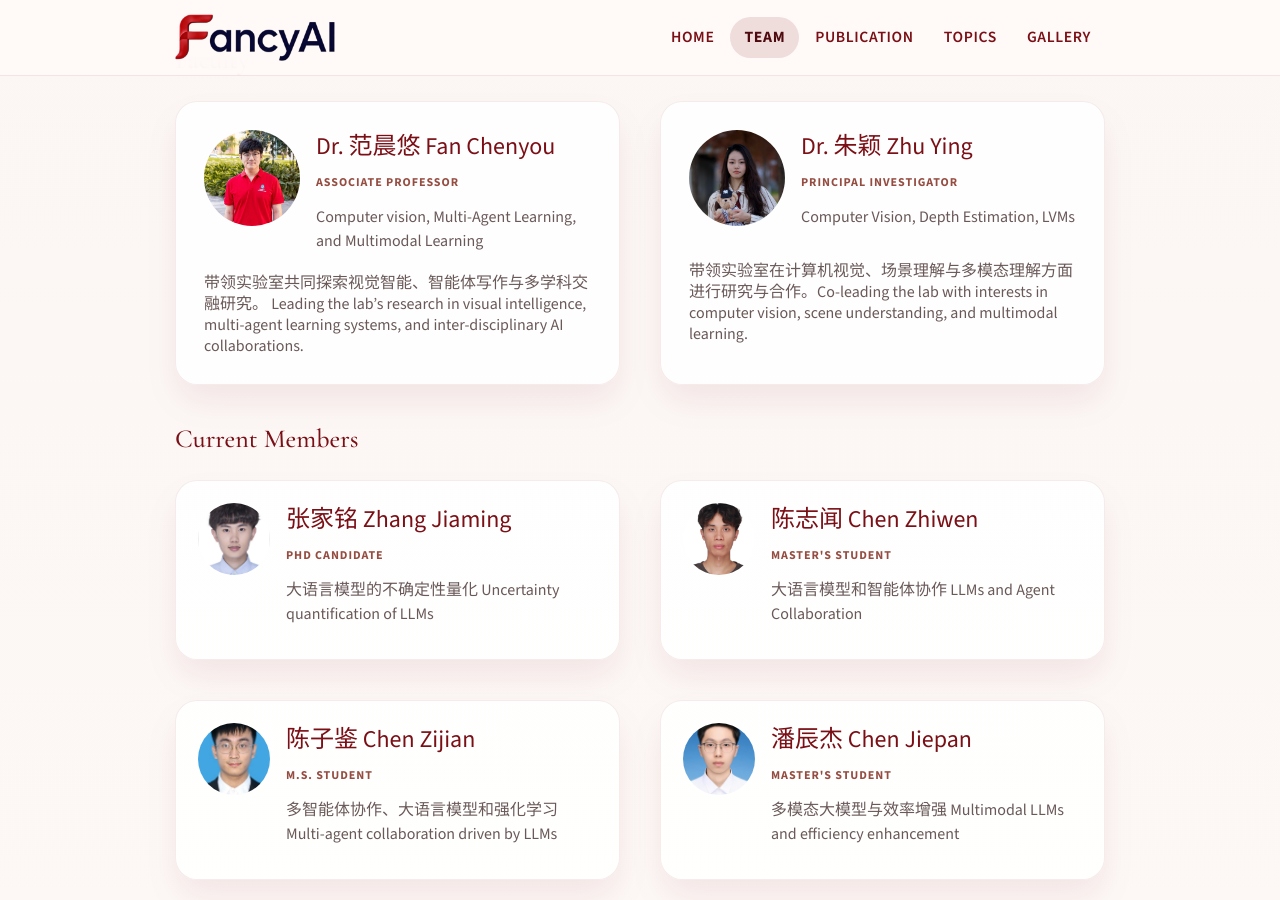
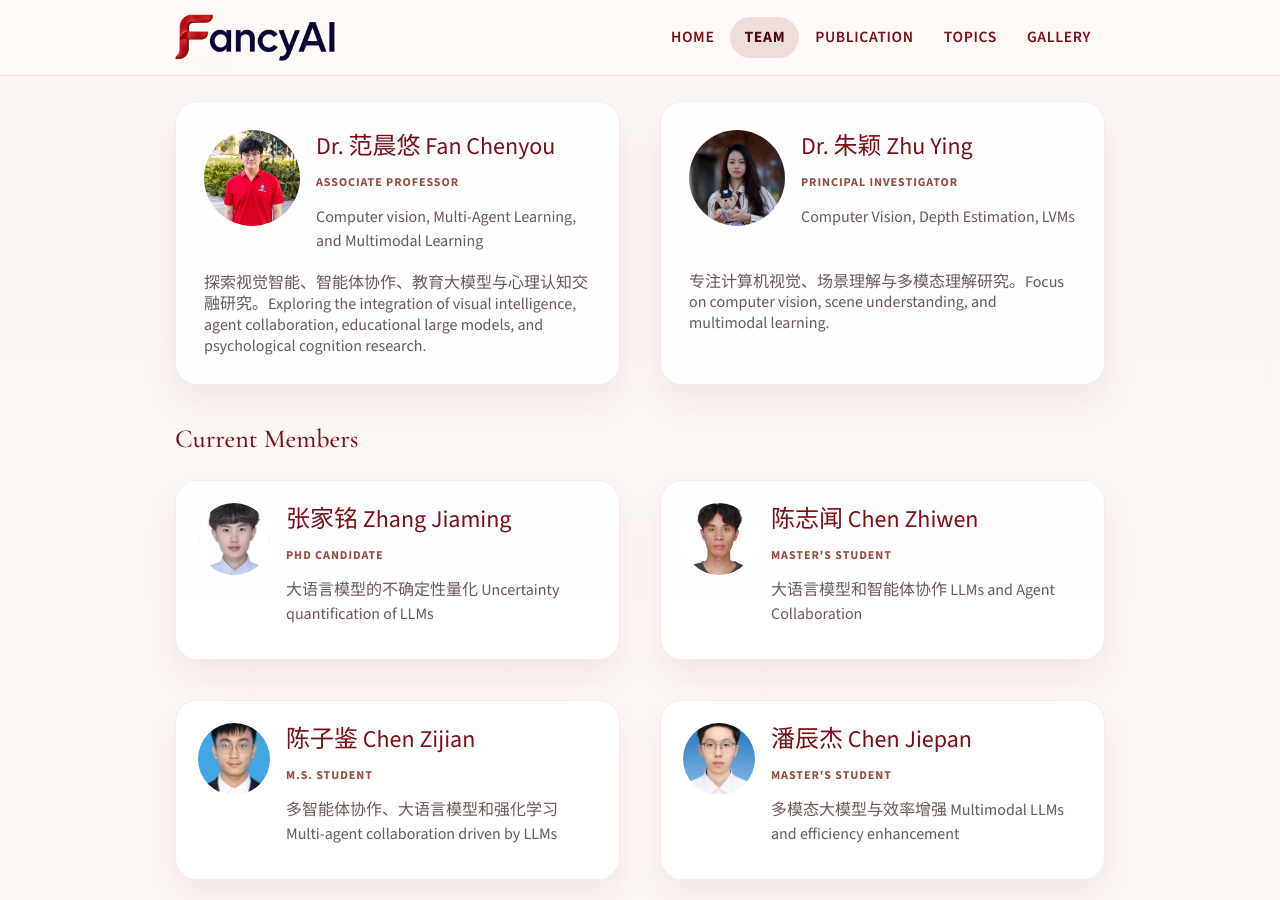
Before and after one commit to fanchenyou/fanchenyou.github.io, a Jekyll site: the page built from team.md, in a window 1280 px wide and 900 px high, scrolled down 308 px. Built offline with Jekyll 4.4.1, drawn with Linux system fonts in a browser that asks for light colours.

```diff
--- a/_team/ZY_2.md
+++ b/_team/ZY_2.md
@@ -6,7 +6,7 @@ jobtitle: "Principal Investigator"
 # personal_url: ""
 group: "faculty"
 research_focus: "Computer Vision, Depth Estimation, LVMs"
-summary: "带领实验室在计算机视觉、场景理解与多模态理解方面进行研究与合作。Co-leading the lab with interests in computer vision, scene understanding, and multimodal learning."
+summary: "专注计算机视觉、场景理解与多模态理解研究。Focus on computer vision, scene understanding, and multimodal learning."
 weight: 2
 ---
 
```
Also changed, not shown: _team/FCY_1.md (+1 -1 lines), gallery.md (+8 -0 lines).
